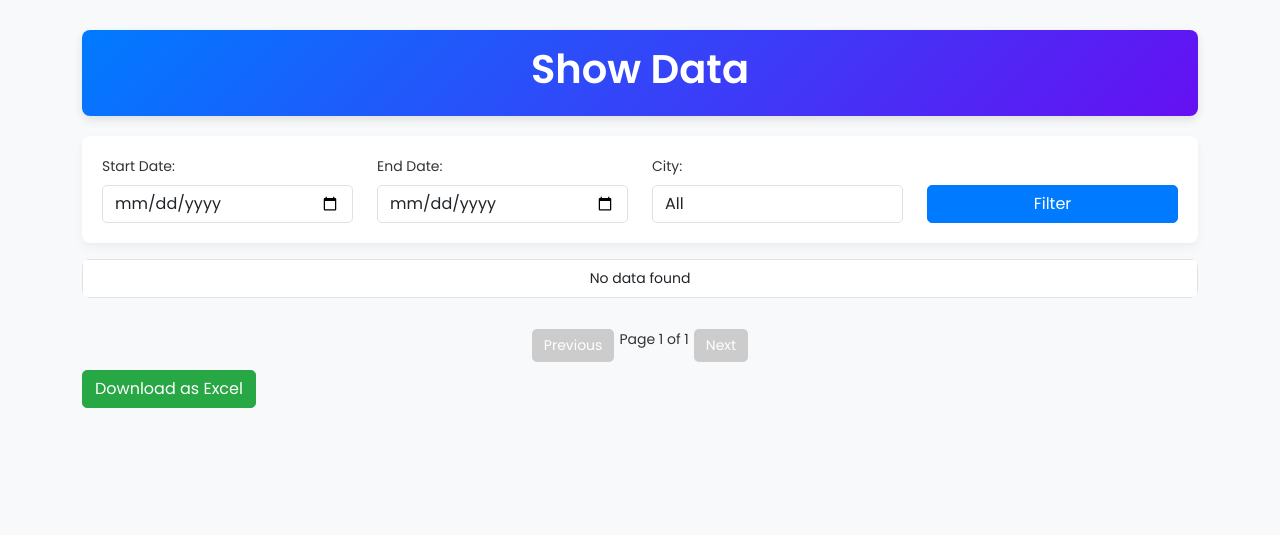
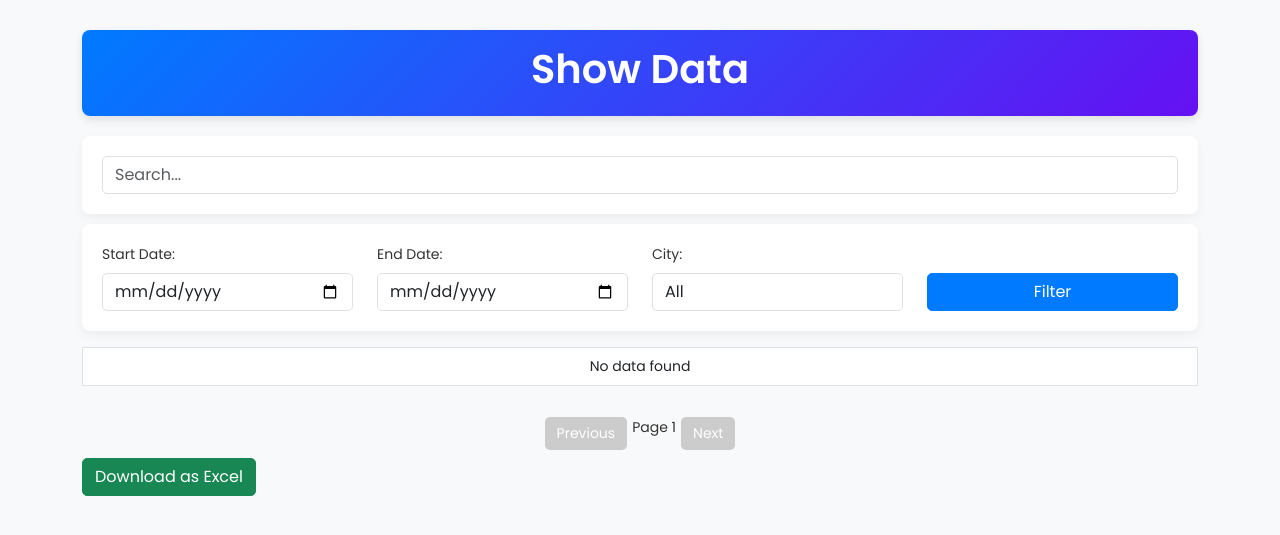
Before and after one commit to Nikhilgomechanic/agent_dashboard, a Flask app: template templates/show_data.html in a window 1280 px wide. Shown: the top 535 px of the page. Run offline with Flask 3, Linux system fonts and the light colour scheme; the template is opened without the code that fills it, so the values that code supplies are empty; parts of the project's set-up code (start-up, migrations or seed data) failed here and were passed over.

Commit message:
show_data.html

```diff
--- a/templates/show_data.html
+++ b/templates/show_data.html
@@ -14,11 +14,9 @@
             color: #333;
             font-size: 14px;
         }
-
         .container {
             margin-top: 30px;
         }
-
         .dashboard-header {
             text-align: center;
             padding: 15px;
@@ -28,60 +26,32 @@
             margin-bottom: 20px;
             box-shadow: 0px 4px 10px rgba(0, 0, 0, 0.1);
         }
-
-        .filter-section {
+        .filter-section, .search-section {
             background-color: #ffffff;
             padding: 20px;
             border-radius: 8px;
             box-shadow: 0px 4px 10px rgba(0, 0, 0, 0.05);
+            margin-bottom: 10px;
         }
-
         .form-control, .btn {
             border-radius: 5px;
         }
-
         .btn-primary {
             background-color: #007bff;
             border-color: #007bff;
         }
-
         .btn-primary:hover {
             background-color: #0056b3;
             border-color: #004085;
         }
-
-        .btn-success {
-            background-color: #28a745;
-            border-color: #28a745;
-        }
-
-        .btn-success:hover {
-            background-color: #218838;
-            border-color: #1e7e34;
-        }
-
-        .table {
-            border-radius: 8px;
-            overflow: hidden;
-        }
-
-        .table thead th {
-            background: #007bff;
-            color: white;
-            font-weight: 600;
-            padding: 10px;
-        }
-
         .table tbody tr:hover {
             background-color: #e3f2fd;
         }
-
         .pagination {
             display: flex;
             justify-content: center;
             margin-top: 15px;
         }
-
         .pagination button {
             margin: 0 5px;
             padding: 6px 12px;
@@ -92,7 +62,6 @@
             cursor: pointer;
             transition: 0.3s;
         }
-
         .pagination button.disabled {
             background: #ccc;
             cursor: not-allowed;
@@ -104,6 +73,11 @@
     <div class="container">
         <div class="dashboard-header">
             <h1 class="fw-bold">Show Data</h1>
+        </div>
+
+        <!-- Search Bar -->
+        <div class="search-section">
+            <input type="text" class="form-control" id="searchInput" placeholder="Search...">
         </div>
 
         <!-- Filter Form -->
@@ -136,7 +110,7 @@
 
         <!-- Table -->
         <div class="table-responsive mt-3">
-            <table class="table table-bordered text-center">
+            <table class="table table-bordered text-center" id="dataTable">
                 <thead>
                     {% if data %}
                     <tr>
@@ -167,11 +141,10 @@
         <!-- Pagination Controls -->
         <div class="pagination">
             <button id="prevPage" class="disabled">Previous</button>
-            <span id="pageIndicator"></span>
+            <span id="pageIndicator">Page 1</span>
             <button id="nextPage">Next</button>
         </div>
-
-        <!-- Download Button -->
+                <!-- Download Button -->
         <div class="download-button mt-2">
             <form method="POST">
                 <button type="submit" class="btn btn-success">Download as Excel</button>
@@ -179,29 +152,46 @@
         </div>
     </div>
 
-    <!-- JavaScript for Search & Pagination -->
     <script>
         let currentPage = 1;
         const rowsPerPage = 10;
-        const rows = document.querySelectorAll(".table tbody tr");
-        const totalRows = rows.length;
-        const totalPages = Math.ceil(totalRows / rowsPerPage);
+        const table = document.getElementById("dataTable");
+        const tbody = table.querySelector("tbody");
+        const rows = tbody.querySelectorAll("tr");
 
         function showPage(page) {
-            const start = (page - 1) * rowsPerPage;
-            const end = start + rowsPerPage;
+            let start = (page - 1) * rowsPerPage;
+            let end = start + rowsPerPage;
             rows.forEach((row, index) => {
                 row.style.display = index >= start && index < end ? "" : "none";
             });
-            document.getElementById("pageIndicator").textContent = `Page ${page} of ${totalPages}`;
+            document.getElementById("pageIndicator").textContent = `Page ${page}`;
             document.getElementById("prevPage").classList.toggle("disabled", page === 1);
-            document.getElementById("nextPage").classList.toggle("disabled", page === totalPages);
+            document.getElementById("nextPage").classList.toggle("disabled", end >= rows.length);
         }
 
-        document.getElementById("prevPage").addEventListener("click", () => { if (currentPage > 1) showPage(--currentPage); });
-        document.getElementById("nextPage").addEventListener("click", () => { if (currentPage < totalPages) showPage(++currentPage); });
-        showPage(1);
+        document.getElementById("prevPage").addEventListener("click", () => {
+            if (currentPage > 1) {
+                currentPage--;
+                showPage(currentPage);
+            }
+        });
+
+        document.getElementById("nextPage").addEventListener("click", () => {
+            if ((currentPage * rowsPerPage) < rows.length) {
+                currentPage++;
+                showPage(currentPage);
+            }
+        });
+
+        showPage(currentPage);
+
+        document.getElementById("searchInput").addEventListener("keyup", function() {
+            let filter = this.value.toLowerCase();
+            rows.forEach(row => {
+                row.style.display = row.textContent.toLowerCase().includes(filter) ? "" : "none";
+            });
+        });
     </script>
 </body>
-
 </html>
```
